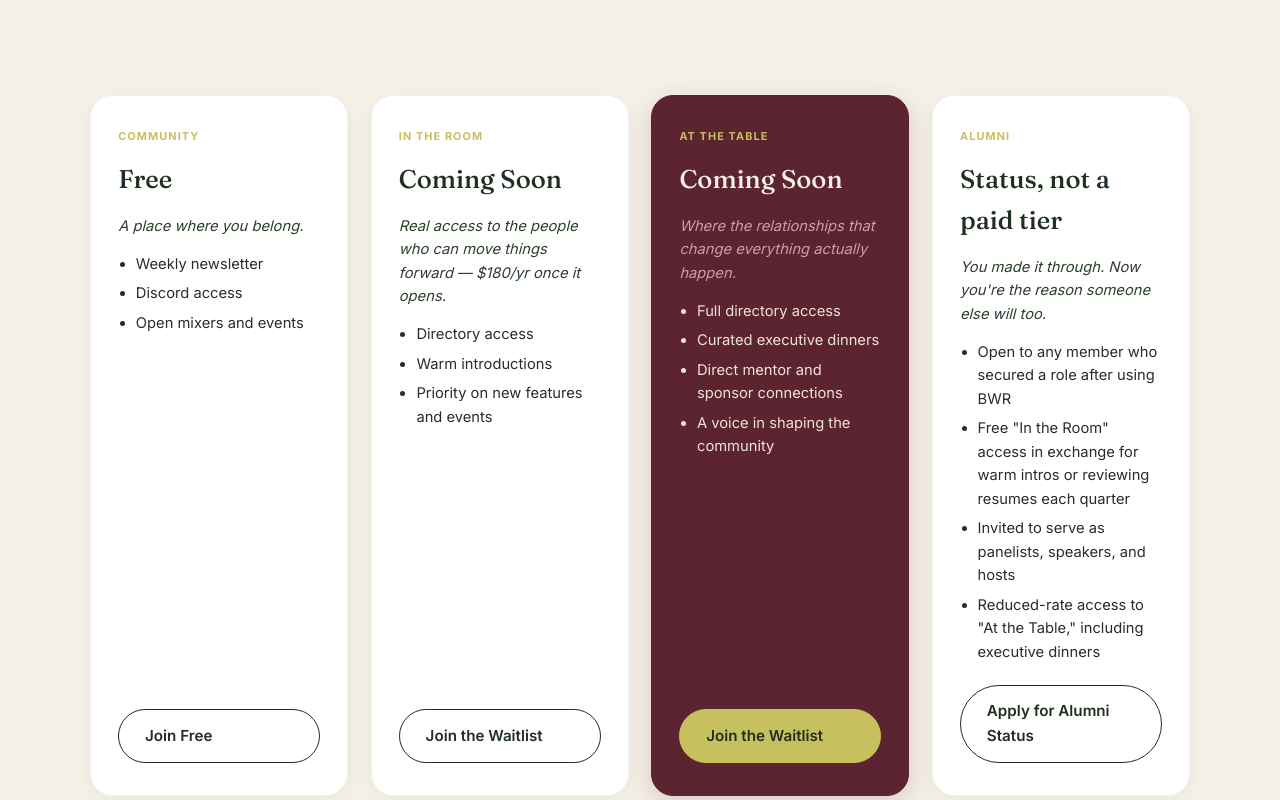
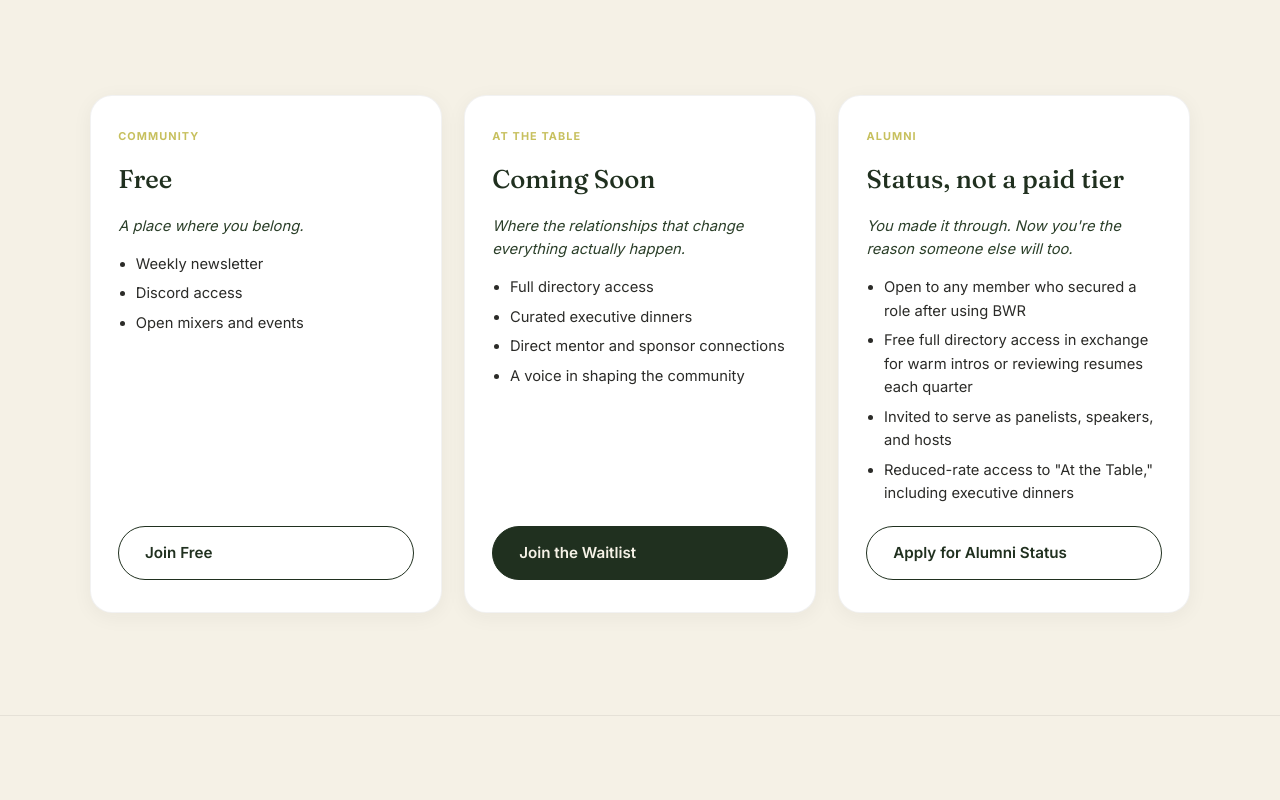
Before and after one commit to mayaobiekwe-a11y/website-, a plain HTML site: page membership.html in a window 1280 px wide. Shown: the part 440-1240 px from the top of the page. Drawn offline with Linux system fonts and the light colour scheme.

Commit message:
Remove the In the Room tier and un-feature At the Table
In the Room never had real differentiation from Community once paid
signup wasn't live, so drop it entirely rather than leave a dead
tier. At the Table loses its special oxblood treatment and becomes
a regular tier card now that it's one of three instead of the
standout among four. Updated Alumni's benefit copy and the page
meta description, which both still referenced the removed tier, and
dropped the now-unused .featured CSS and the grid's fourth column.

```diff
--- a/assets/css/style.css
+++ b/assets/css/style.css
@@ -430,11 +430,10 @@ section + section { border-top: 1px solid rgba(43,43,40,0.08); }
 /* ---------- Membership cards ---------- */
 .tier-grid {
   display: grid;
-  grid-template-columns: repeat(4, 1fr);
+  grid-template-columns: repeat(3, 1fr);
   gap: 1.4rem;
 }
-@media (max-width: 1000px) { .tier-grid { grid-template-columns: 1fr 1fr; } }
-@media (max-width: 600px) { .tier-grid { grid-template-columns: 1fr; } }
+@media (max-width: 860px) { .tier-grid { grid-template-columns: 1fr; } }
 
 .tier-card {
   background: var(--white);
@@ -446,21 +445,6 @@ section + section { border-top: 1px solid rgba(43,43,40,0.08); }
   gap: 0.9rem;
   box-shadow: 0 4px 20px rgba(43,43,40,0.05);
 }
-.tier-card.featured {
-  background: var(--oxblood);
-  border-color: var(--oxblood);
-  color: var(--cream);
-  box-shadow: 0 8px 28px rgba(92,35,49,0.18);
-}
-.tier-card.featured .tier-price { color: var(--cream); }
-.tier-card.featured .tier-tagline { color: var(--oxblood-soft); }
-.tier-card.featured ul { color: var(--cream-dim); }
-.tier-card.featured .btn-primary {
-  background: var(--gold);
-  border-color: var(--gold);
-  color: var(--forest);
-}
-.tier-card.featured .btn-primary:hover { background: #b8b153; }
 .tier-price {
   font-family: var(--font-display);
   font-size: 1.6rem;
@@ -486,8 +470,6 @@ section + section { border-top: 1px solid rgba(43,43,40,0.08); }
   text-transform: uppercase;
   color: var(--gold);
 }
-.tier-card.featured .tier-badge { color: var(--gold); }
-
 .draft-grid {
   display: grid;
   grid-template-columns: repeat(3, 1fr);
--- a/membership.html
+++ b/membership.html
@@ -4,7 +4,7 @@
 <meta charset="UTF-8">
 <meta name="viewport" content="width=device-width, initial-scale=1.0">
 <title>Membership — Black Women Rising</title>
-<meta name="description" content="Explore Black Women Rising membership tiers — Community, In the Room, At the Table, and Alumni — plus the partners who extend our support to members.">
+<meta name="description" content="Explore Black Women Rising membership tiers — Community, At the Table, and Alumni — plus the partners who extend our support to members.">
 <link rel="preconnect" href="https://fonts.googleapis.com">
 <link rel="preconnect" href="https://fonts.gstatic.com" crossorigin>
 <link href="https://fonts.googleapis.com/css2?family=Fraunces:opsz,wght@9..144,500;9..144,600&family=Inter:wght@400;500;600;700&display=swap" rel="stylesheet">
@@ -53,18 +53,6 @@
       </div>
 
       <div class="tier-card">
-        <span class="tier-badge">In the Room</span>
-        <div class="tier-price">Coming Soon</div>
-        <p class="tier-tagline">Real access to the people who can move things forward — $180/yr once it opens.</p>
-        <ul>
-          <li>Directory access</li>
-          <li>Warm introductions</li>
-          <li>Priority on new features and events</li>
-        </ul>
-        <a href="mailto:info@blackwomenrising-org.com?subject=Waitlist%20-%20In%20the%20Room" class="btn btn-outline">Join the Waitlist</a>
-      </div>
-
-      <div class="tier-card featured">
         <span class="tier-badge">At the Table</span>
         <div class="tier-price">Coming Soon</div>
         <p class="tier-tagline">Where the relationships that change everything actually happen.</p>
@@ -83,7 +71,7 @@
         <p class="tier-tagline">You made it through. Now you're the reason someone else will too.</p>
         <ul>
           <li>Open to any member who secured a role after using BWR</li>
-          <li>Free "In the Room" access in exchange for warm intros or reviewing resumes each quarter</li>
+          <li>Free full directory access in exchange for warm intros or reviewing resumes each quarter</li>
           <li>Invited to serve as panelists, speakers, and hosts</li>
           <li>Reduced-rate access to "At the Table," including executive dinners</li>
         </ul>
```
Also changed, not shown: index.html (+1 -11 lines).
